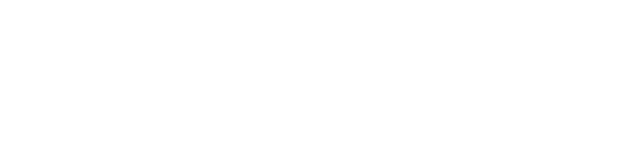
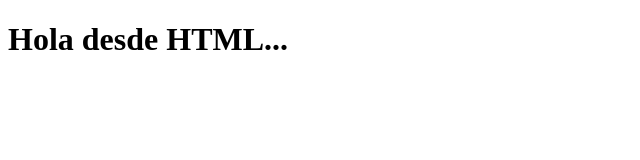
Before and after one commit to Gon-Net/prueba, a plain HTML site: page index.html in a window 1280 px wide. Shown: the whole page, without its empty margins (0-640 px from the left). Drawn offline with Linux system fonts and the light colour scheme.

Commit message:
agregamos un H!

```diff
--- a/index.html
+++ b/index.html
@@ -6,4 +6,7 @@
         <meta http-equiv="X-UA-Compatible" content="ie=edge">
         <title>Document</title>
     </head>
+    <body>
+        <H1>Hola desde HTML...</H1>
+    </body>
 </html>
```
